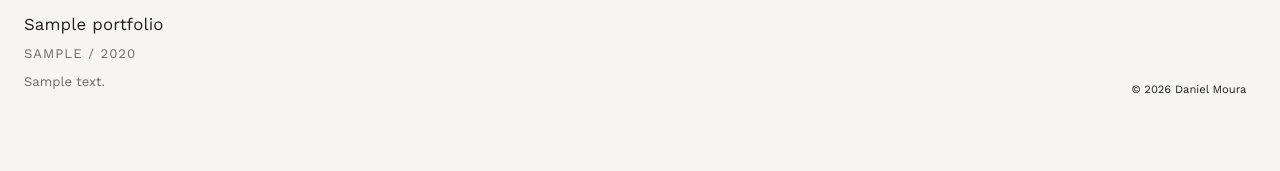
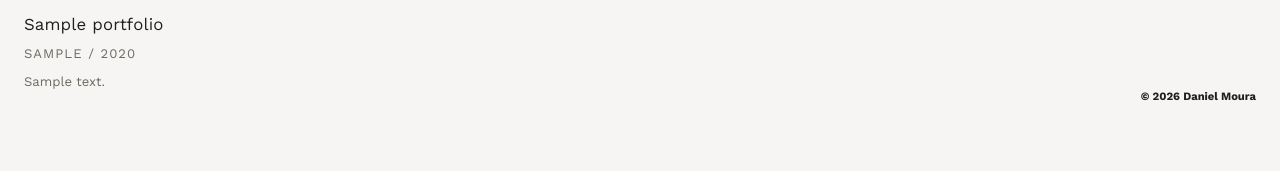
Before and after one commit to gustavopelayo/architect-portfolio, a FastAPI app: page /portfolio in a window 1280 px wide. Shown: the part 679-850 px from the top of the page. Run offline with FastAPI, Linux system fonts and the light colour scheme; tables that the repository leaves empty hold one stand-in row (values such as "Sample post"); grey boxes marked "Sample" are stand-in pictures.

Commit message:
fix: remove background box from copyright footer
- Removed background, backdrop-filter, padding, and border-radius
- Added font-weight: 700 to match other nav elements
- Now just bold text like all other navigation

```diff
--- a/app/static/css/style.css
+++ b/app/static/css/style.css
@@ -504,11 +504,8 @@ footer {
     right: 1.5rem;
     color: var(--text);
     font-size: 0.7rem;
+    font-weight: 700;
     z-index: 30;
-    background: rgba(246, 245, 243, 0.85);
-    backdrop-filter: blur(4px);
-    padding: 0.4rem 0.6rem;
-    border-radius: 2px;
 }
 
 @keyframes riseIn {
```
